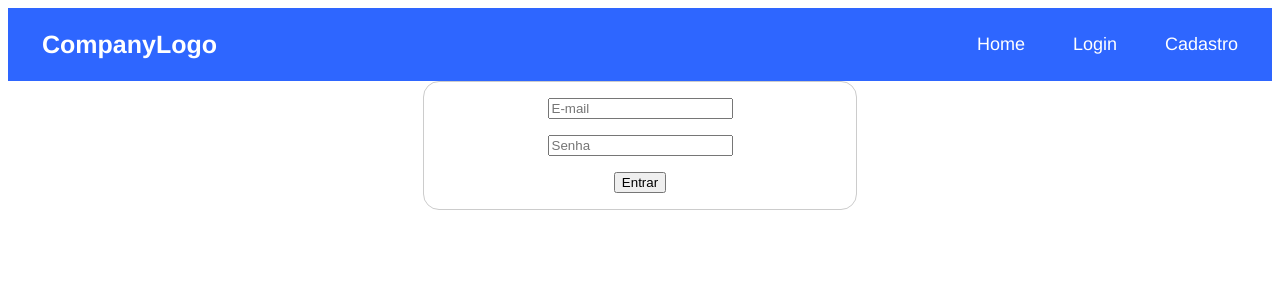
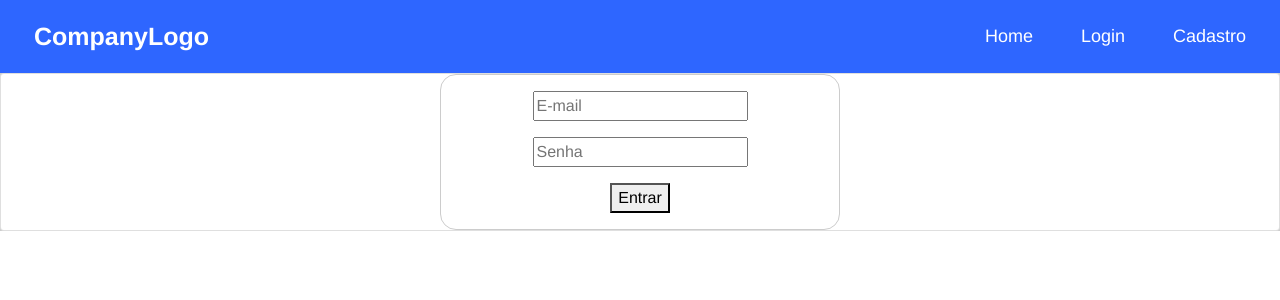
Before and after one commit to danilo-1/4u-commerce-web, a Vue app: page /login in a window 1280 px wide. Shown: the top 300 px of the page. Built offline with nearby package versions, Linux system fonts and the light colour scheme.

Commit message:
dist no gitignore e implementação do bootstrap 5 e popper no projeto

```diff
--- a/package.json
+++ b/package.json
@@ -10,7 +10,9 @@
     "start": "node server.js"
   },
   "dependencies": {
+    "@popperjs/core": "^2.10.2",
     "axios": "^0.24.0",
+    "bootstrap": "^5.1.3",
     "core-js": "^3.6.5",
     "serve-static": "^1.14.1",
     "vue": "^3.0.0",
--- a/src/main.js
+++ b/src/main.js
@@ -1,6 +1,11 @@
 import { createApp } from 'vue'
 import App from './App.vue'
 import router from './router/router.js'
+import '@popperjs/core'
+import 'bootstrap'
+import 'bootstrap/dist/css/bootstrap.min.css'
+import 'bootstrap/dist/js/bootstrap.bundle.min.js'
+
 
 createApp(App)
     .use(router)
--- a/src/views/Login.vue
+++ b/src/views/Login.vue
@@ -1,6 +1,8 @@
 <template>
   <Header />
+
   <div class="login">
+    <div class="card">
     <form action="" method="post">
       <div>
         <input type="text" id="email" placeholder="E-mail" />
@@ -12,6 +14,7 @@
         <button type="submit">Entrar</button>
       </div>
     </form>
+    </div>
   </div>
 </template>
 
@@ -34,7 +37,9 @@ form {
   border: 1px solid#CCC;
   border-radius: 1em;
 }
-
+.login {
+  background: #CCC ;
+}
 form div + div {
   margin-top: 1em;
 }
```
Also changed, not shown: 18 other files (tests, documents, lock files or other folders).
